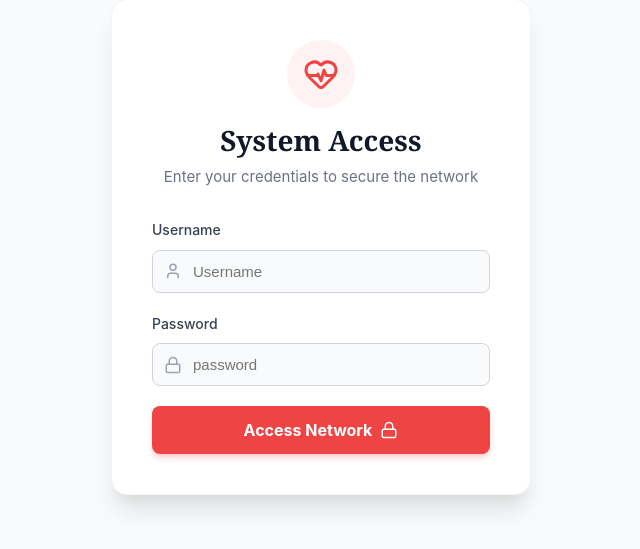
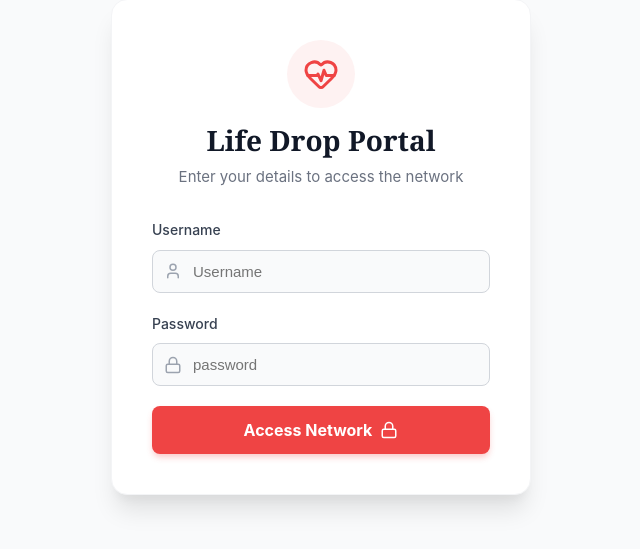
Before and after one commit to PavaniPatluri/Blood-Donor-Matching-System, a React (Vite) app: page / in a window 1280 px wide. Shown: the part 153-702 px from the top of the page, without its empty margins (319-959 px from the left). Built offline with nearby package versions, Linux system fonts and the light colour scheme.

Commit message:
Update login page title and subtitle

```diff
--- a/src/components/Login.jsx
+++ b/src/components/Login.jsx
@@ -22,8 +22,8 @@ export default function Login({ onLogin }) {
           <div className="icon-wrapper">
             <HeartPulse size={36} color="#ef4444" />
           </div>
-          <h2>System Access</h2>
-          <p>Enter your credentials to secure the network</p>
+          <h2>Life Drop Portal</h2>
+          <p>Enter your details to access the network</p>
         </div>
 
         {error && <div className="error-banner">{error}</div>}
```
